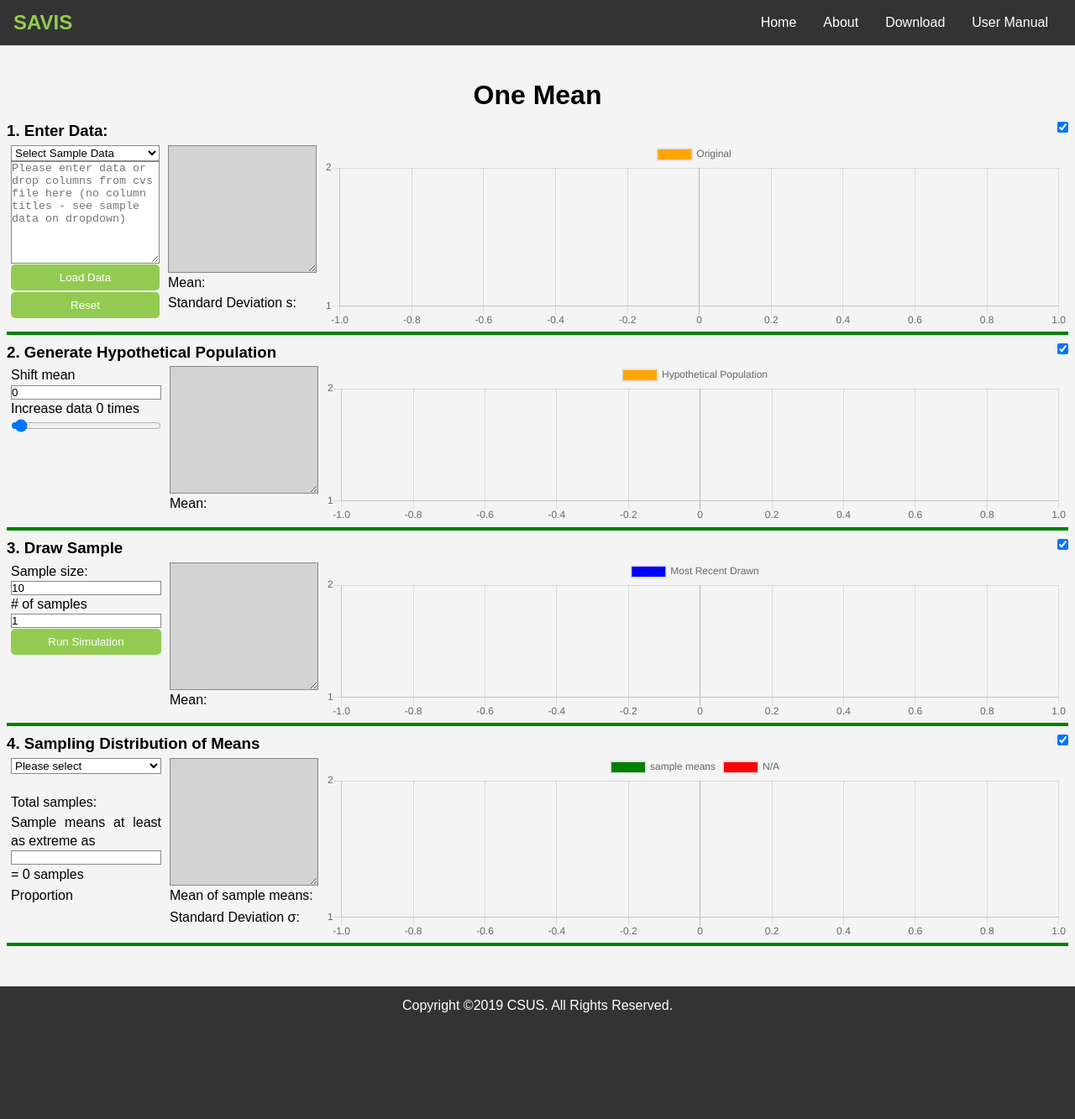
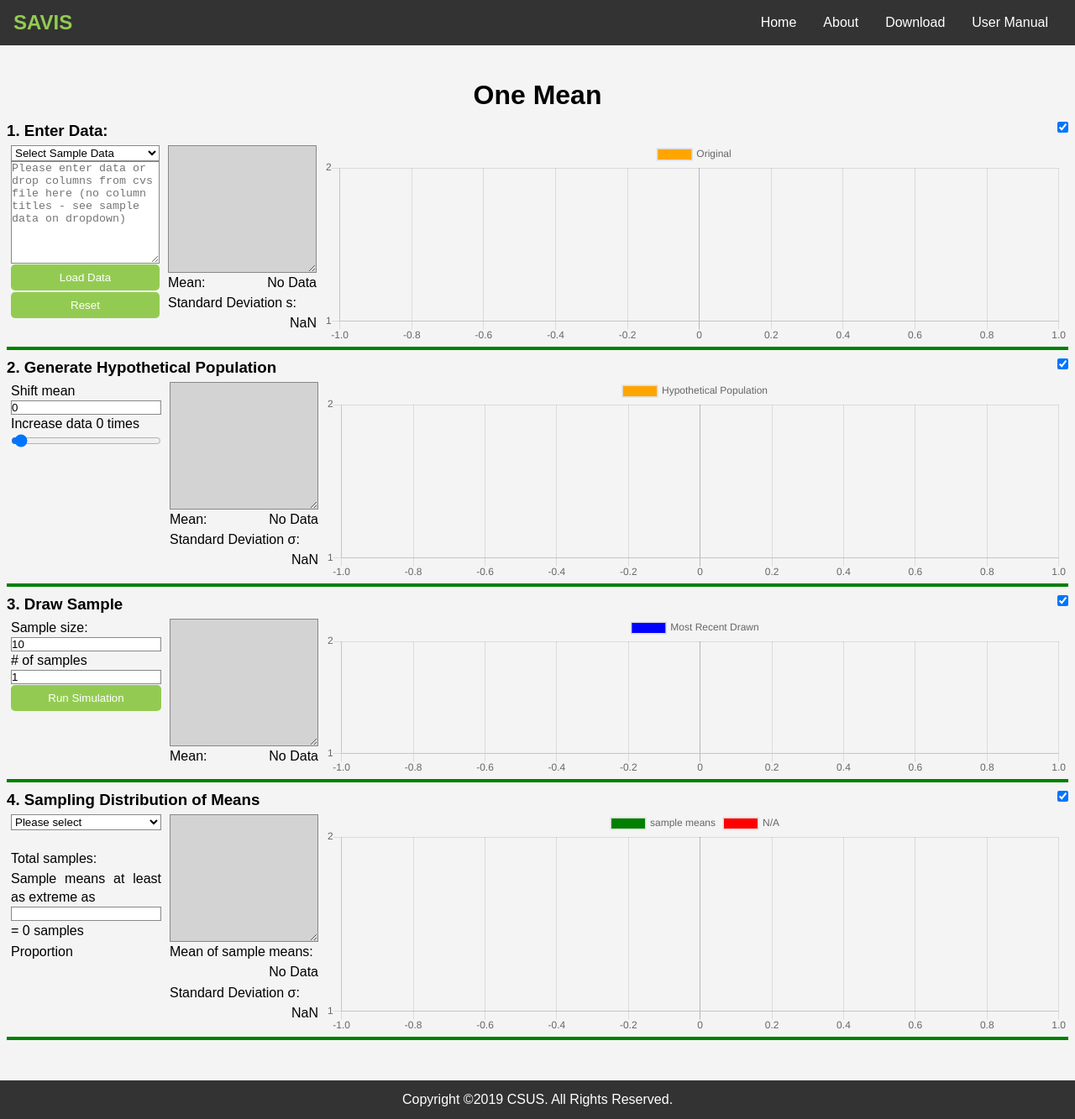
Before and after one commit to csus190teamtbd/SeniorProject, a Jekyll site: the page built from src/oneMean/index.html, in a window 1280 px wide and 1333 px high. Shown: the whole window at 84% size. Built offline with Jekyll 4.4.1, drawn with Linux system fonts in a browser that asks for light colours.

Commit message:
added population std

```diff
--- a/src/oneMean/index.html
+++ b/src/oneMean/index.html
@@ -17,9 +17,9 @@ title: One Means
     </div>
     <div class="data-form">
       <textarea rows="10" id="original-data-display" readonly></textarea>
-      <p>{% include translate.html key="oneMean.mean1" %} <span class = 'right-num' id ="original-mean"></span></p>
+      <p>{% include translate.html key="oneMean.mean1" %} <span class = 'right-num' id ="original-mean">{% include translate.html key="oneMean.noData" %}</span></p>
       <p>{% include translate.html key="oneMean.std" %} s:</p>
-      <p class = 'right-num' id="original-std" ></p>
+      <p class = 'right-num' id="original-std" >NaN</p>
     </div>
     <div class="chart-wrap"><canvas id="original-data-chart"></canvas></div>
   </div>
@@ -36,7 +36,9 @@ title: One Means
     </div>
     <div class="data-form">
       <textarea rows="10" readonly id="population-data-display"></textarea>
-      <p>{% include translate.html key="oneMean.mean1" %} <span class = 'right-num' id ="population-mean"></span></p>
+      <p>{% include translate.html key="oneMean.mean1" %} <span class = 'right-num' id ="population-mean">{% include translate.html key="oneMean.noData" %}</span></p>
+      <p>{% include translate.html key="oneMean.std" %} &sigma;:</p>
+      <p class = 'right-num' id="population-std" >NaN</p>
     </div>
     <div class="chart-wrap"><canvas id="population-data-chart"></canvas></div>
   </div>
@@ -54,7 +56,7 @@ title: One Means
     </div>
     <div class="data-form">
       <textarea rows="10" readonly id="most-recent-sample-display"></textarea>
-      <p>{% include translate.html key="oneMean.mean1" %} <span class = 'right-num' id ="sample-mean"></span></p>
+      <p>{% include translate.html key="oneMean.mean1" %} <span class = 'right-num' id ="sample-mean">{% include translate.html key="oneMean.noData" %}</span></p>
     </div>
     <div class="chart-wrap"><canvas id="sample-data-chart"></canvas></div>
   </div>
@@ -79,9 +81,9 @@ title: One Means
     <div class="data-form">
       <textarea rows="10" readonly id="samples-mean-display"></textarea>
       <p>{% include translate.html key="oneMean.meanOfsamplesMeans" %}</p>
-      <p class = "right-num" id ="samples-mean"></p>
+      <p class = "right-num" id ="samples-mean">{% include translate.html key="oneMean.noData" %}</p>
       <p>{% include translate.html key="oneMean.std" %} &sigma;:</p>
-      <p class = "right-num" id ="samplemeans-std"></p>
+      <p class = "right-num" id ="samplemeans-std">NaN</p>
     </div>
     <div class="chart-wrap"><canvas id="statistic-data-chart"></canvas></div>
   </div>
--- a/src/oneMean/oneMean.js
+++ b/src/oneMean/oneMean.js
@@ -63,7 +63,8 @@ export class OneMean {
       resetBtn: OneMeanDiv.querySelector("#reset-btn"),
       translationData: OneMeanDiv.querySelector("#translation-data"),
       originalStd: OneMeanDiv.querySelector("#original-std"),
-      sampleMeansStd: OneMeanDiv.querySelector("#samplemeans-std")
+      sampleMeansStd: OneMeanDiv.querySelector("#samplemeans-std"),
+      populationStd: OneMeanDiv.querySelector("#population-std")
     };
 
     // this.readTranlationData();
@@ -278,6 +279,7 @@ export class OneMean {
       }
     })
     this.populationMean = MathUtil.roundToPlaces(MathUtil.mean(this.populationData.map(x => x.value)), 2);
+    this.ele.populationStd.innerText = MathUtil.roundToPlaces(MathUtil.stddev(this.populationData.map(x => x.value)), 2);
     this.updateData(this.dataName.populationData);
   }
 
```
Also changed, not shown: 1 other file.
